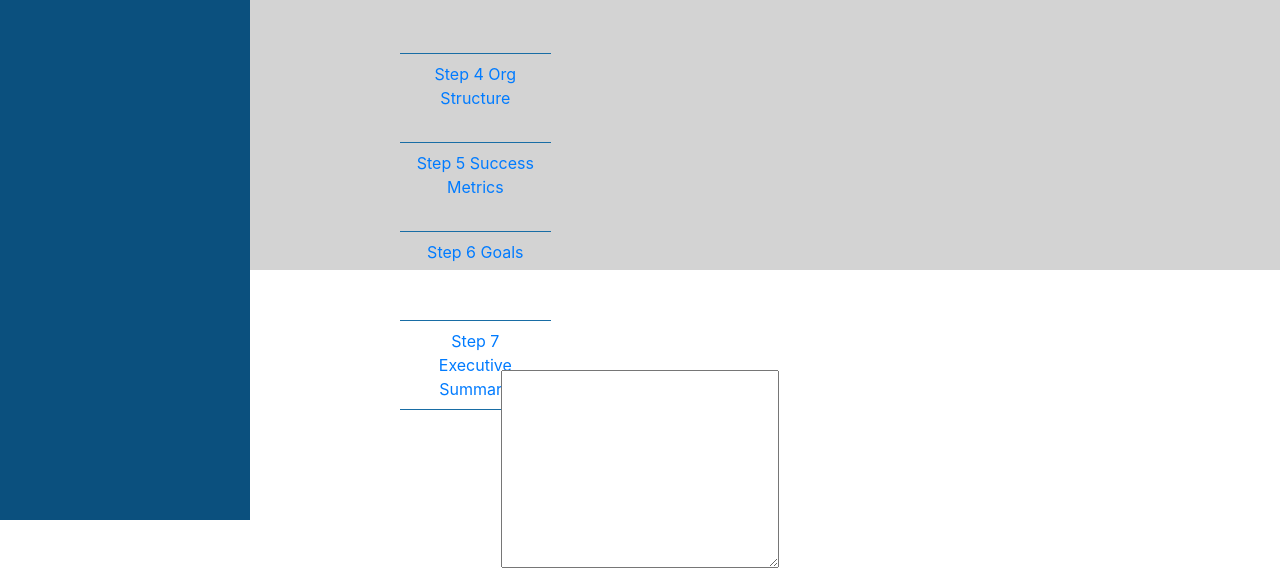
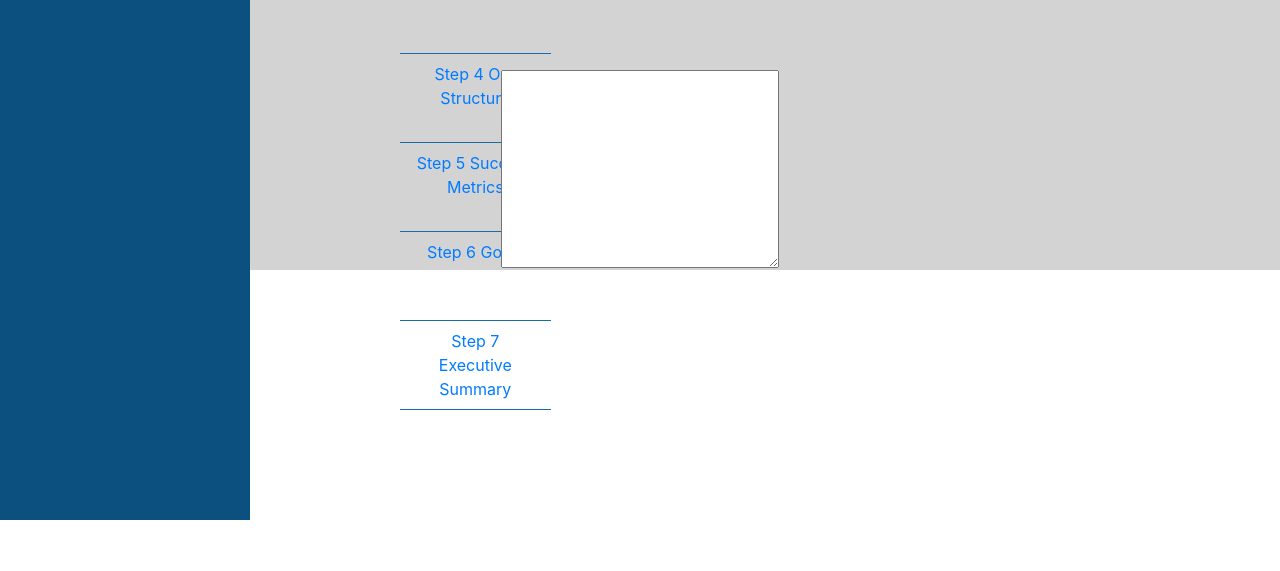
Before and after one commit to juancbaires/WDI-UX-Atruity, a React (Create React App) app in the folder strategic_planning/: page /planbuilder in a window 1280 px wide. Shown: the part 330-901 px from the top of the page. After the commit the page ends 850 px from the top, so only its background shows below. Built offline with nearby package versions, Linux system fonts and the light colour scheme.

Commit message:
more comps

```diff
--- a/strategic_planning/src/MainDisplay/MainDisplay.css
+++ b/strategic_planning/src/MainDisplay/MainDisplay.css
@@ -1,7 +1,4 @@
-.MainDisplay {
-
-}
 
 form {
-    margin-top: -150px;
+    margin-top: -450px;
 }
```
